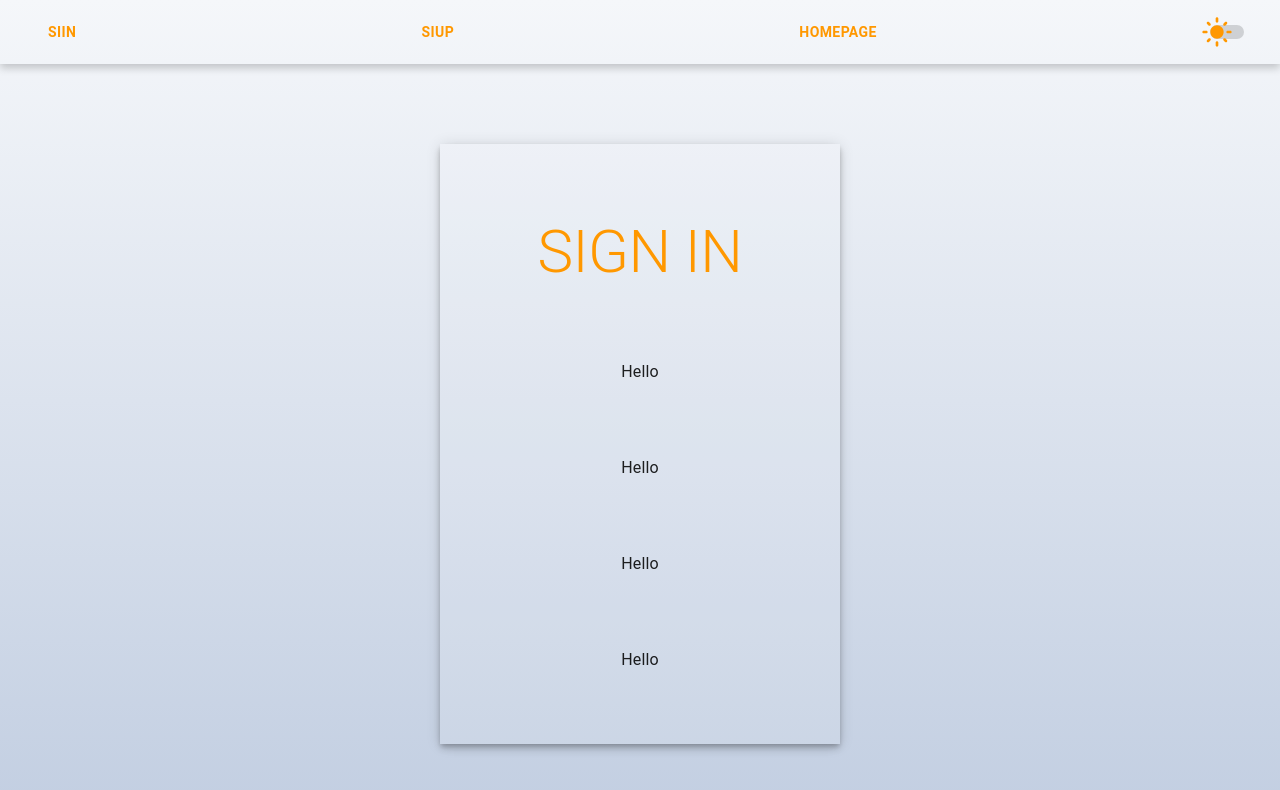
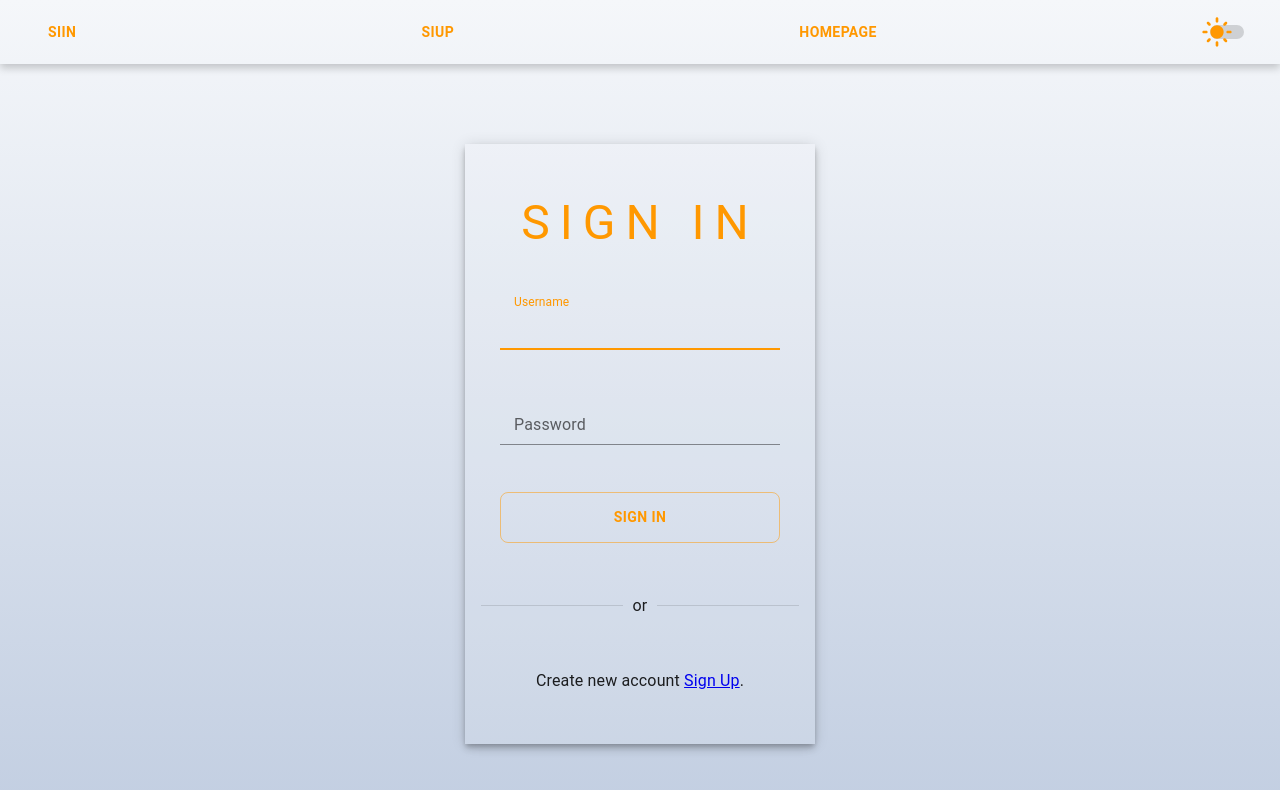
Before and after one commit to ZilionBits/game-store, a React (Vite) app in the folder GameStore-UI/: page /signin in a window 1280 px wide. Shown: the top 790 px of the page. Built offline with nearby package versions, Linux system fonts and the light colour scheme.

Commit message:
basic signin form done

```diff
--- /dev/null
+++ b/GameStore-UI/src/components/sign-card/SignCard.jsx
@@ -0,0 +1,15 @@
+import { Stack, styled } from '@mui/material';
+
+export const SignCard = styled(Stack)(({ theme }) => ({
+  position: 'relative',
+  width: '350px',
+  height: '600px',
+  margin: 'auto',
+  top: '10vh',
+  display: 'flex',
+  flexDirection: 'column',
+  alignItems: 'center',
+  justifyContent: 'space-evenly',
+  boxShadow: theme.shadows[5],
+  backgroundColor: 'rgba(255, 255, 255, 0.1)',
+}));
--- a/GameStore-UI/src/components/sign-in/SignIn.jsx
+++ b/GameStore-UI/src/components/sign-in/SignIn.jsx
@@ -1,29 +1,101 @@
-import { Stack, styled, Typography } from '@mui/material';
+import { Typography, InputLabel, Input, Button, Divider, FormHelperText, FormControl } from '@mui/material';
+import { Link } from 'react-router';
+import { SignCard } from '../sign-card/SignCard';
+import { useState } from 'react';
 
 export const SignIn = () => {
-  const SignInCard = styled(Stack)(({ theme }) => ({
-    position: 'relative',
-    width: '400px',
-    height: '600px',
-    margin: 'auto',
-    top: '10vh',
-    display: 'flex',
-    flexDirection: 'column',
-    alignItems: 'center',
-    justifyContent: 'space-evenly',
-    boxShadow: theme.shadows[5],
-    backgroundColor: 'rgba(255, 255, 255, 0.1)',
-  }));
+  const [signInForm, setSignInForm] = useState({
+    username: '',
+    password: '',
+  });
+  const [signInFormError, setSignInFormError] = useState({
+    username: false,
+    usernameErrorMessage: ' ',
+    password: false,
+    passwordErrorMessage: ' ',
+  });
+
+  const inputValidation = (key, value) => {
+    let isValid = false;
+
+    if (key === 'username') {
+      isValid = value.length >= 3;
+      if (isValid) {
+        setSignInFormError((error) => ({ ...error, usernameErrorMessage: ' ' }));
+      }
+    }
+    if (key === 'password') {
+      isValid = value.length >= 6;
+      if (isValid) {
+        setSignInFormError((error) => ({ ...error, passwordErrorMessage: ' ' }));
+      }
+    }
+    return isValid;
+  };
+
+  const handleChange = (e) => {
+    const key = e.target.name;
+    const value = e.target.value;
+    setSignInForm((form) => ({ ...form, [key]: value }));
+    setSignInFormError((error) => ({ ...error, [key]: !inputValidation(key, value) }));
+  };
+
+  const handleSubmit = (e) => {
+    e.preventDefault();
+
+    if (signInForm.username.length < 3 || signInForm.password.length < 6) {
+      if (signInForm.username.length < 3) {
+        setSignInFormError((error) => ({ ...error, usernameErrorMessage: 'Username must be at least 3 characters.' }));
+      }
+      if (signInForm.password.length < 6) {
+        setSignInFormError((error) => ({ ...error, passwordErrorMessage: 'Password must be at least 6 characters.' }));
+      }
+      return;
+    }
+
+    console.log(signInForm);
+  };
 
   return (
-    <>
-      <SignInCard>
-        <Typography variant='h2' color='primary'>SIGN IN</Typography>
-        <Typography>Hello</Typography>
-        <Typography>Hello</Typography>
-        <Typography>Hello</Typography>
-        <Typography>Hello</Typography>
-      </SignInCard>
-    </>
+    <SignCard>
+      <Typography variant="h3" color="primary" letterSpacing={10}>
+        SIGN IN
+      </Typography>
+      <form noValidate style={{ display: 'flex', flexDirection: 'column', gap: '1.5rem', width: '80%' }}>
+        <FormControl>
+          <InputLabel htmlFor="username">Username</InputLabel>
+          <Input
+            id="username"
+            name="username"
+            type="text"
+            value={signInForm.username}
+            onChange={handleChange}
+            autoFocus
+          />
+          <FormHelperText error={signInFormError.username}>{signInFormError.usernameErrorMessage}</FormHelperText>
+        </FormControl>
+        <FormControl>
+          <InputLabel htmlFor="password">Password</InputLabel>
+          <Input
+            id="password"
+            name="password"
+            type="password"
+            value={signInForm.password}
+            onChange={handleChange}
+            autoComplete="off"
+          />
+          <FormHelperText error={signInFormError.password}>{signInFormError.passwordErrorMessage}</FormHelperText>
+        </FormControl>
+        <Button variant='outlined' onClick={handleSubmit} type="submit">
+          Sign In
+        </Button>
+      </form>
+      <Divider flexItem variant="middle">
+        or
+      </Divider>
+      <Typography>
+        Create new account <Link to={'/signup'}>Sign Up</Link>.
+      </Typography>
+    </SignCard>
   );
 };
```
